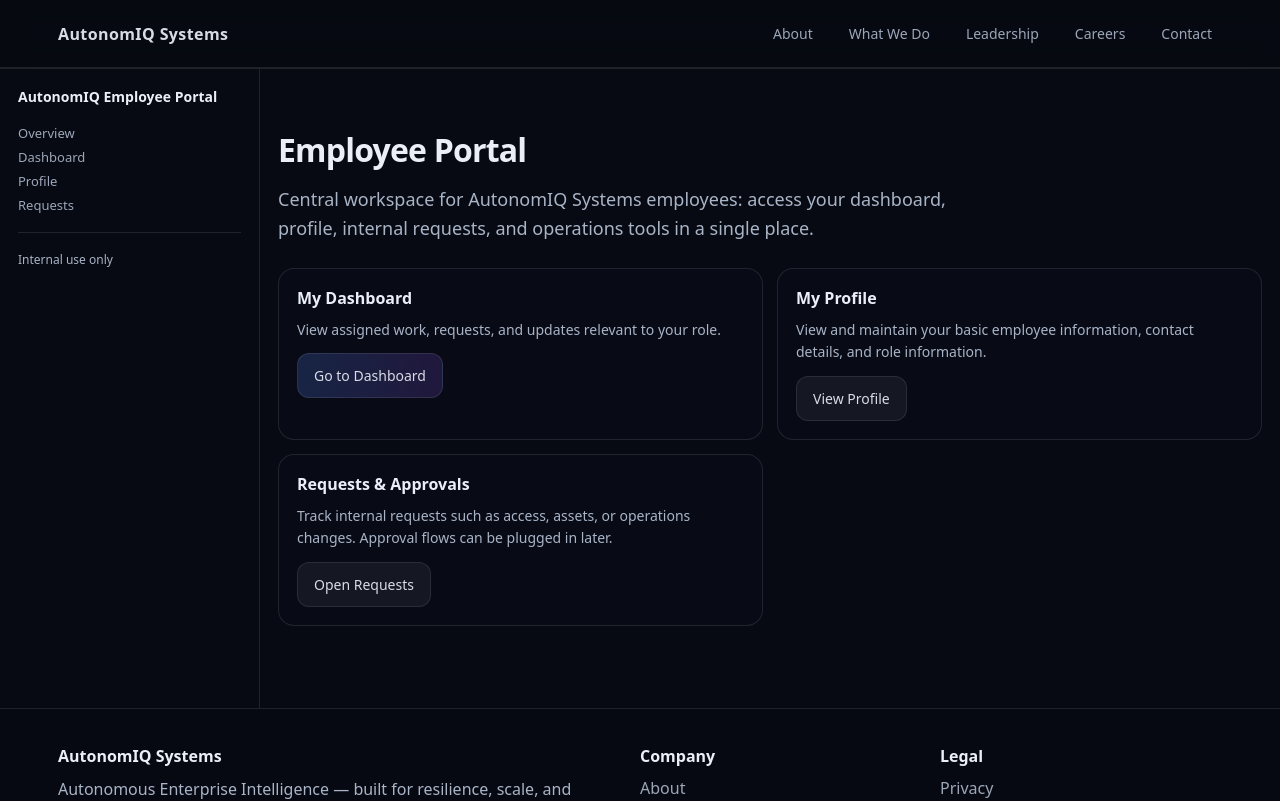
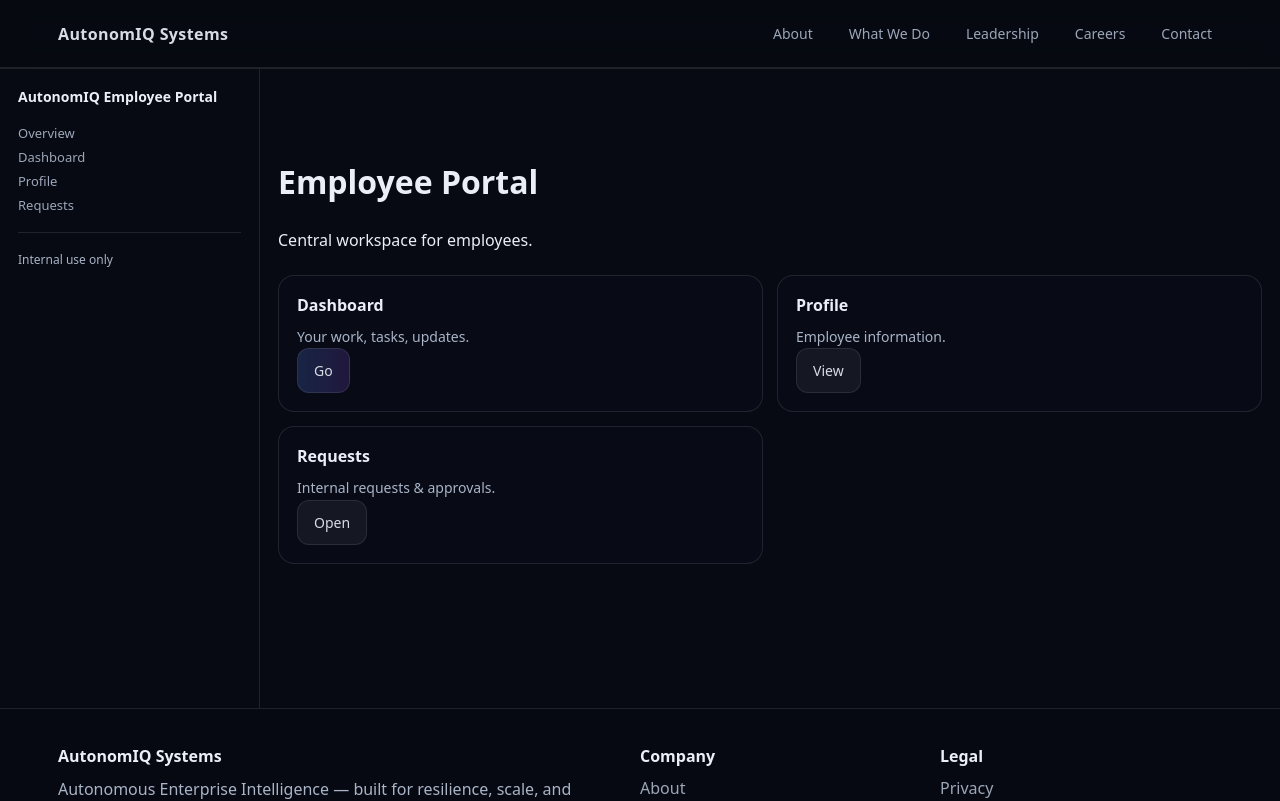
Before and after one commit to dayanidhi281986-boop/autonomiqsystems-website2, a Next.js app: page /portal in a window 1280 px wide. Shown: the top 801 px of the page. Built offline with nearby package versions, Linux system fonts and the light colour scheme.

Commit message:
Refactor PortalHomePage component structure and content

```diff
--- a/app/portal/page.tsx
+++ b/app/portal/page.tsx
@@ -1,51 +1,23 @@
-export default function PortalHomePage() {
+export default function PortalHome() {
   return (
     <>
-      <h1 className="h1" style={{ fontSize: 32 }}>
-        Employee Portal
-      </h1>
-      <p className="pLead" style={{ maxWidth: 720 }}>
-        Central workspace for AutonomIQ Systems employees: access your dashboard,
-        profile, internal requests, and operations tools in a single place.
-      </p>
-
+      <h1 style={{ fontSize: 32 }}>Employee Portal</h1>
+      <p style={{ maxWidth: 720 }}>Central workspace for employees.</p>
       <div className="grid" style={{ marginTop: 24 }}>
         <div className="card">
-          <h3>My Dashboard</h3>
-          <p>
-            View assigned work, requests, and updates relevant to your role.
-          </p>
-          <div style={{ marginTop: 12 }}>
-            <a className="btn btnPrimary" href="/portal/dashboard">
-              Go to Dashboard
-            </a>
-          </div>
+          <h3>Dashboard</h3>
+          <p>Your work, tasks, updates.</p>
+          <a className="btn btnPrimary" href="/portal/dashboard">Go</a>
         </div>
-
         <div className="card">
-          <h3>My Profile</h3>
-          <p>
-            View and maintain your basic employee information, contact details,
-            and role information.
-          </p>
-          <div style={{ marginTop: 12 }}>
-            <a className="btn" href="/portal/profile">
-              View Profile
-            </a>
-          </div>
+          <h3>Profile</h3>
+          <p>Employee information.</p>
+          <a className="btn" href="/portal/profile">View</a>
         </div>
-
         <div className="card">
-          <h3>Requests & Approvals</h3>
-          <p>
-            Track internal requests such as access, assets, or operations
-            changes. Approval flows can be plugged in later.
-          </p>
-          <div style={{ marginTop: 12 }}>
-            <a className="btn" href="/portal/requests">
-              Open Requests
-            </a>
-          </div>
+          <h3>Requests</h3>
+          <p>Internal requests & approvals.</p>
+          <a className="btn" href="/portal/requests">Open</a>
         </div>
       </div>
     </>
```
